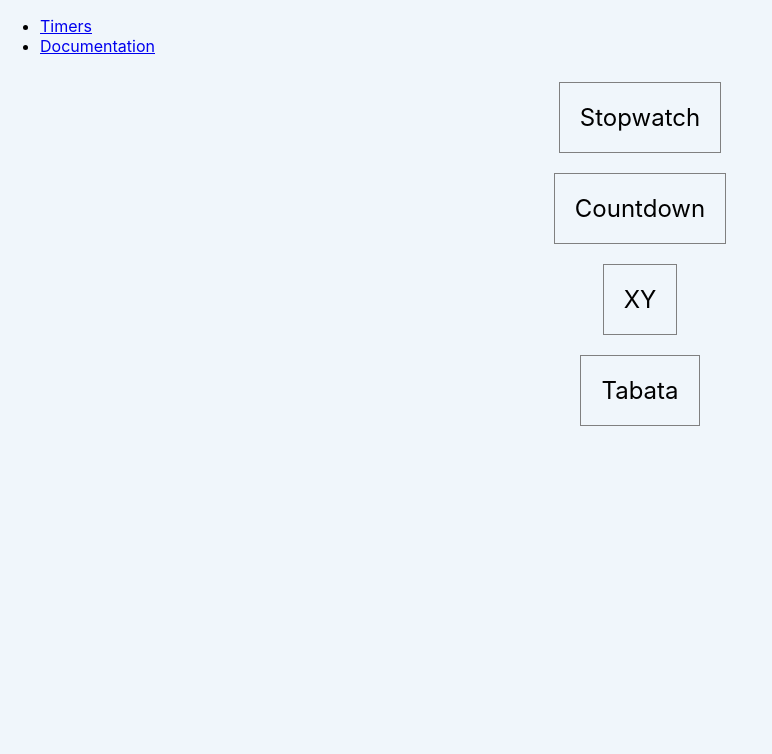
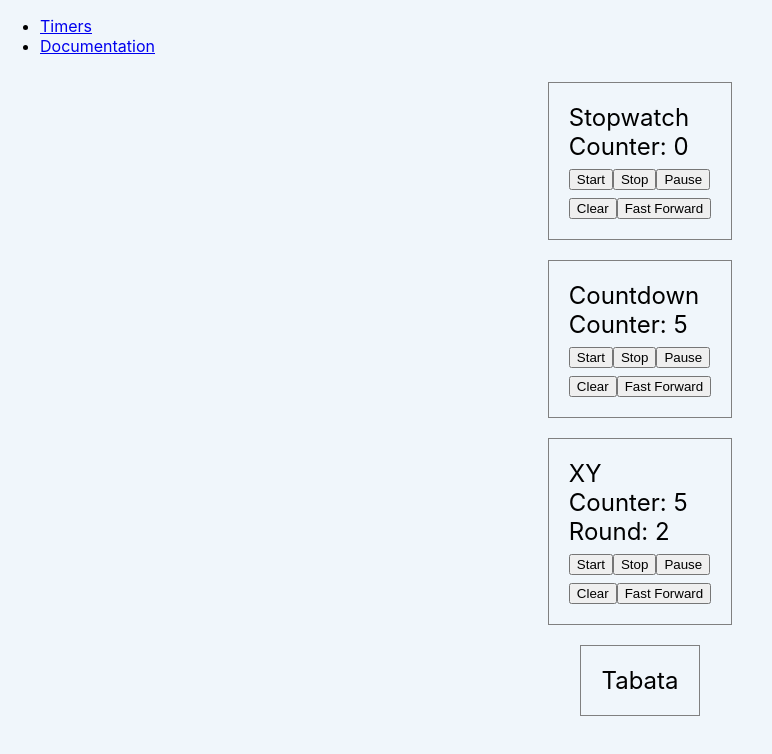
Before and after one commit to prof-tejera/assignment-1-pgmartin11, a React (Create React App) app: page / in a window 1280 px wide. Shown: the top 754 px of the page, without its empty margins (0-772 px from the left). Built offline with nearby package versions, Linux system fonts and the light colour scheme.

Commit message:
initial checkin

```diff
--- /dev/null
+++ b/src/components/generic/TimerBtn.js
@@ -0,0 +1,5 @@
+const TimerBtn = ({ label, handler }) => {
+    return <button onClick={() => handler()}>{label}</button>
+}
+
+export default TimerBtn;
--- a/src/components/timers/Countdown.js
+++ b/src/components/timers/Countdown.js
@@ -1,3 +1,36 @@
-const Countdown = () => null;
+import { useState, useEffect, useRef } from 'react';
+import TimerBtn from "../../components/generic/TimerBtn";
+
+//const Countdown = ({ startVal }) => {
+const Countdown = () => {
+  let startVal = 5;
+
+  const [count, setCount] = useState(startVal);
+  const [isPaused, setPaused] = useState(false);
+  const [isStopped, setStopped] = useState(true);
+
+  useEffect(() => {
+    let t;
+
+    if ((count > 0) && !isPaused && !isStopped) {
+      t = setTimeout(() => {
+        setCount(count-1);
+      }, 1000)
+    }
+
+    return () => { if(t) { clearTimeout(t); }}
+  }, [count, isPaused, isStopped]);
+
+  return (
+    <div className="main-panel">
+      <div className="display">Counter: {count}</div>
+      <TimerBtn label="Start" handler={() => { setCount(startVal); setStopped(false); setPaused(false); }}/>
+      <TimerBtn label="Stop" handler={() => { setStopped(true); }}/>
+      <TimerBtn label="Pause" handler={() => { setPaused(!isPaused); }}/><br/>
+      <TimerBtn label="Clear" handler={() => { setCount(0); setStopped(true); }}/>
+      <TimerBtn label="Fast Forward" handler={() => { if(!isStopped) { setCount(0); }}}/>
+    </div>
+  );
+}
 
 export default Countdown;
--- a/src/components/timers/Stopwatch.js
+++ b/src/components/timers/Stopwatch.js
@@ -1,3 +1,37 @@
-const Stopwatch = () => null;
+import { useState, useEffect, useRef } from 'react';
+import TimerBtn from "../../components/generic/TimerBtn";
+
+const Stopwatch = () => {
+  let countupVal = 5;
+
+  const [count, setCount] = useState(0);
+  const [isPaused, setPaused] = useState(false);
+  const [isStopped, setStopped] = useState(true);
+
+  useEffect(() => {
+    let t;
+
+    if ((count < countupVal) && !isPaused && !isStopped) {
+      t = setTimeout(() => {
+        setCount(count+1);
+      }, 1000)
+    }
+
+    return () => { if (t) { clearTimeout(t); } }
+  }, [count, isPaused, isStopped]);
+
+  console.log('Rendering component, count is '+count);
+
+  return (
+    <div className="main-panel">
+      <div className="display">Counter: {count}</div>
+      <button onClick={() => { setCount(0); setStopped(false); setPaused(false); }} >Start</button>
+      <button onClick={() => { setStopped(true); }} >Stop</button>
+      <button onClick={() => setPaused(!isPaused)}>Pause</button><br/>
+      <button onClick={() => { setCount(0); setStopped(true); }}>Clear</button>
+      <button onClick={() => { if(!isStopped) { setCount(countupVal); }}} >Fast Forward</button>
+    </div>
+  );
+}
 
 export default Stopwatch;
--- a/src/components/timers/XY.js
+++ b/src/components/timers/XY.js
@@ -1,3 +1,50 @@
-const XY = () => null;
+import { useState, useEffect, useRef } from 'react';
+import TimerBtn from "../../components/generic/TimerBtn";
+
+const XY = () => {
+  let startVal = 5;
+  let roundVal = 2;
+
+  const [count, setCount] = useState(startVal);
+  const [round, setRound] = useState(roundVal);
+  const [isPaused, setPaused] = useState(false);
+  const [isStopped, setStopped] = useState(true);
+
+  // useRef ??
+  let startRoundVal = roundVal;
+
+  useEffect(() => {
+    let t;
+
+    if (!isPaused && !isStopped) {
+      if (count > 0) {
+        t = setTimeout(() => {
+          setCount(count-1);
+        }, 1000)
+      }
+
+      if ((round-1 > 0) && count == 0) {
+        t = setTimeout(() => {
+          setRound(round-1);
+          setCount(startVal);
+        }, 1000)
+      }
+    }
+
+    return () => { if (t) { clearTimeout(t); } }
+  }, [round, count, isPaused, isStopped]);
+
+  return (
+    <div className="main-panel">
+      <div className="display">Counter: {count}</div>
+      <div className="display">Round: {round}</div>
+      <TimerBtn label="Start" handler={() => { setCount(startVal); setRound(roundVal); setStopped(false); setPaused(false); }}/>
+      <TimerBtn label="Stop" handler={() => { setStopped(true); }}/>
+      <TimerBtn label="Pause" handler={() => { setPaused(!isPaused); }}/><br/>
+      <TimerBtn label="Clear" handler={() => { setCount(0); setRound(0); setStopped(true); }}/>
+      <TimerBtn label="Fast Forward" handler={() => { if(!isStopped) { setCount(0); setRound(1);}}}/>
+    </div>
+  );
+}
 
 export default XY;
```
